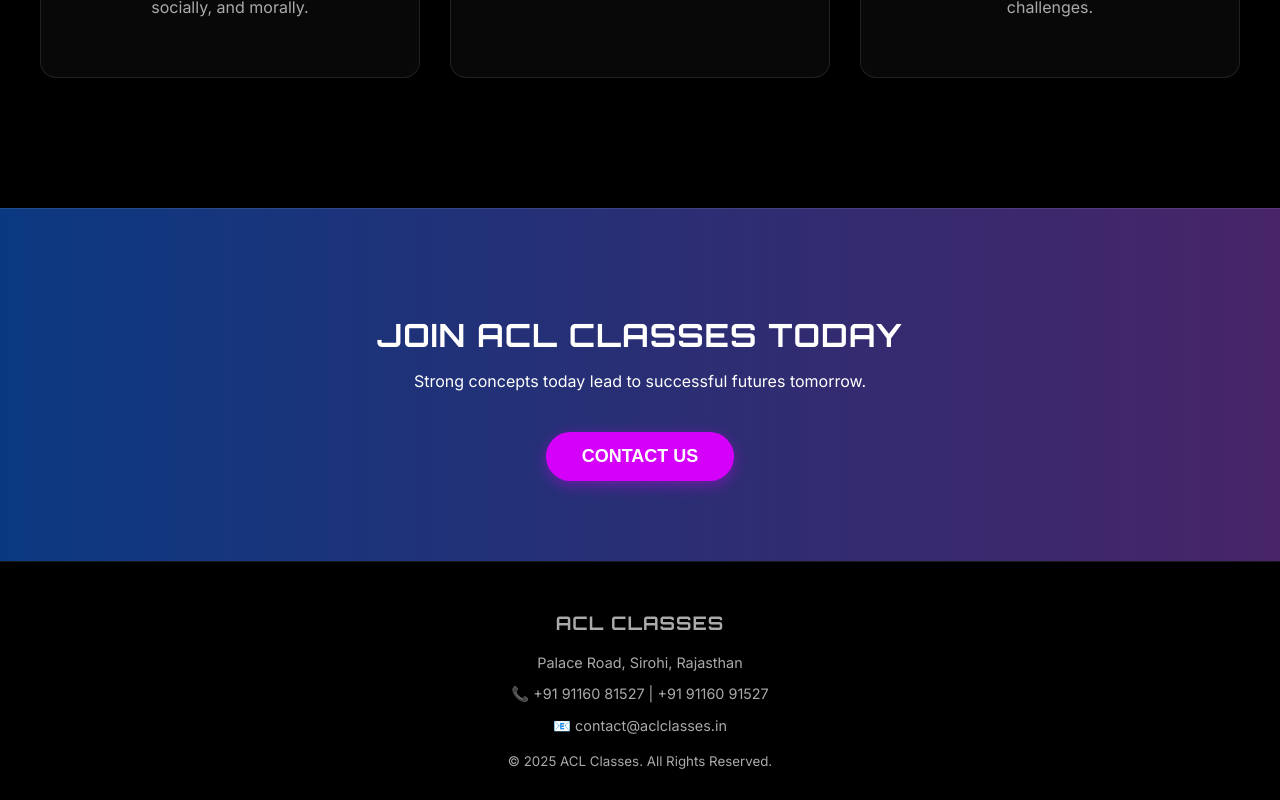
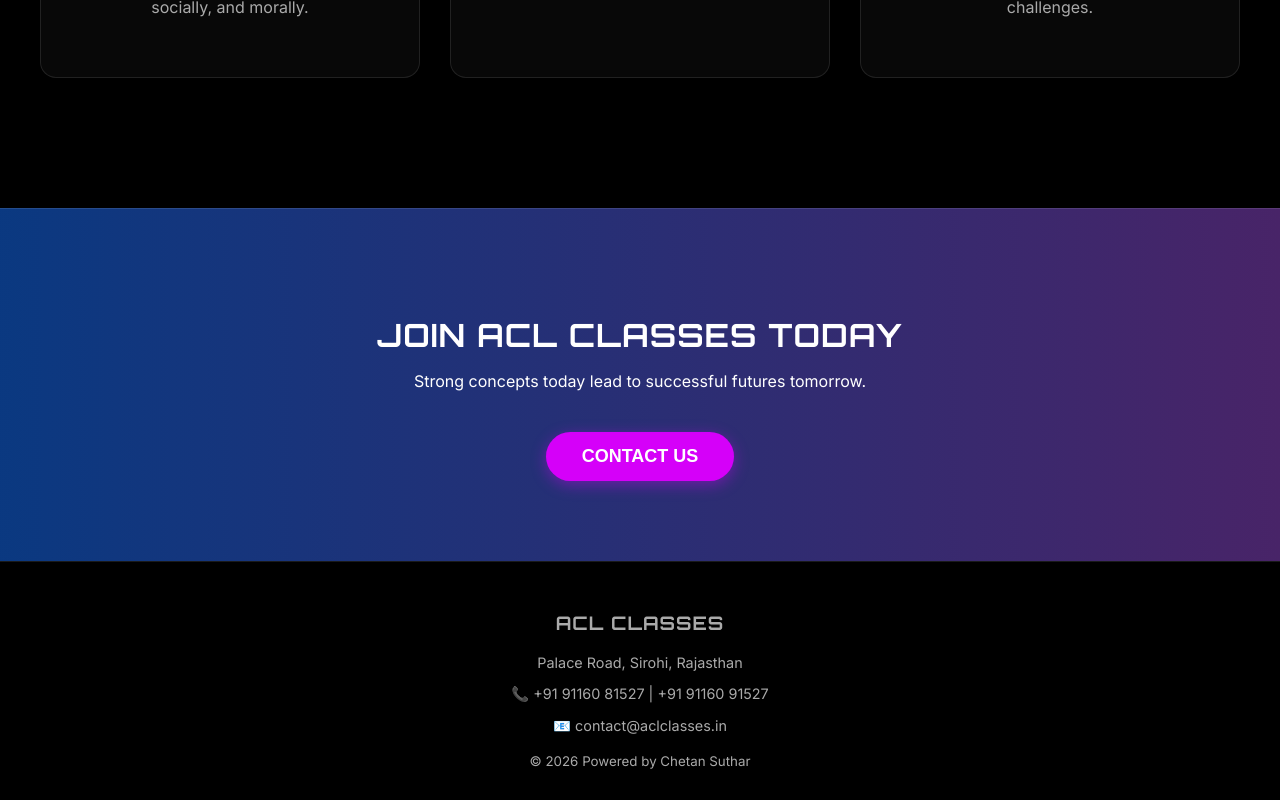
Before and after one commit to chetanStr004/acl-classes-app, an Angular app: page / in a window 1280 px wide. Shown: the part 3635-4435 px from the top of the page. Built offline with nearby package versions, Linux system fonts and the light colour scheme.

Commit message:
Update footer credit

```diff
--- a/src/app/components/footer/footer.html
+++ b/src/app/components/footer/footer.html
@@ -4,5 +4,5 @@
   <p>📞 +91 91160 81527 | +91 91160 91527</p>
   <p>📧 contact@aclclasses.in</p>
 
-  <small>© 2025 ACL Classes. All Rights Reserved.</small>
+  <small>© 2026 Powered by Chetan Suthar</small>
 </footer>
```
